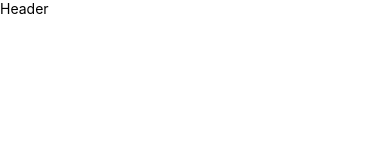
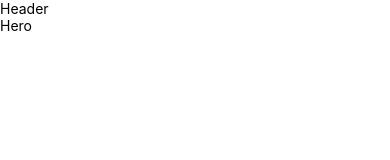
Before and after one commit to daisuke0715/TiktokCloneReactNative, a React Native app: screen / in a window 390 px wide. Shown: the top 160 px of the page. Built offline with nearby package versions, Linux system fonts and the light colour scheme.

Commit message:
add Hero component to HomeScreen

```diff
--- a/src/screen/HomeScreen.tsx
+++ b/src/screen/HomeScreen.tsx
@@ -2,13 +2,14 @@ import React from 'react';
 import { StatusBar } from 'react-native';
 import styled from 'styled-components/native';
 import Header from '../components/Header';
+import Hero from '../components/Hero';
 
 const Container = styled.View`
   flex: 1;
   background: orange;
 `;
 
-const HomeScreen = () => {
+const HomeScreen: React.FC = () => {
   return (
     <>
       <StatusBar
@@ -18,6 +19,7 @@ const HomeScreen = () => {
       />
       <Container>
         <Header />
+        <Hero />
       </Container>
     </>
   );
```
